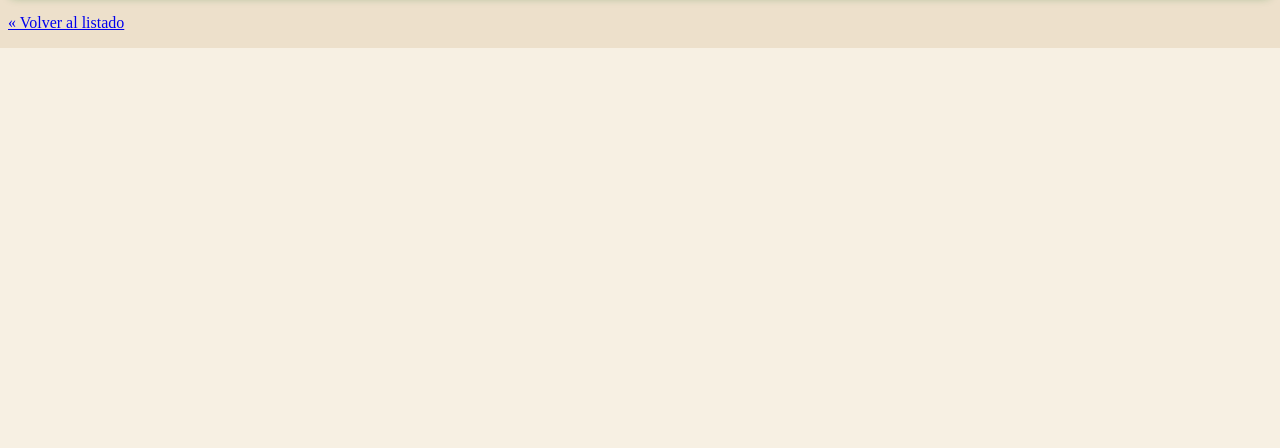
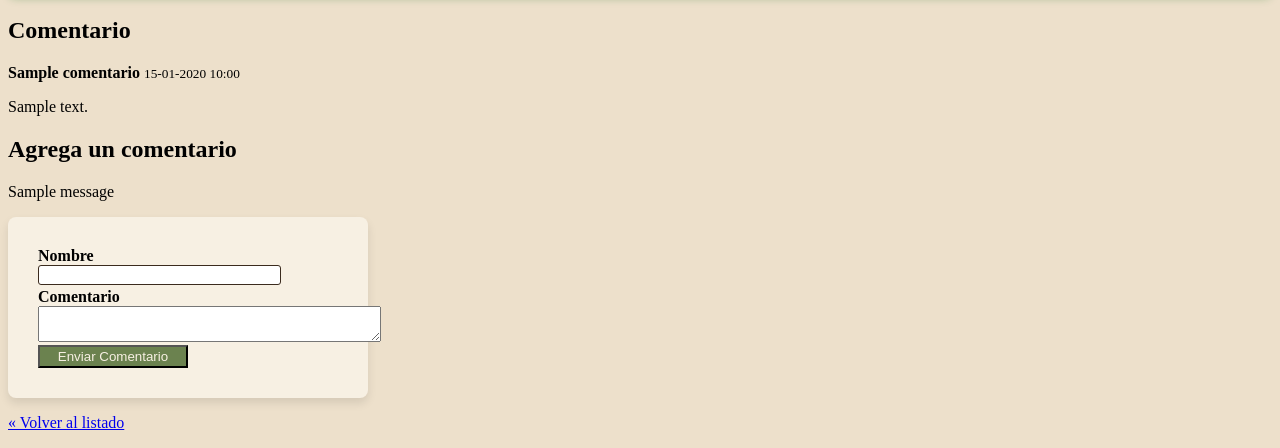
Before and after one commit to AgstPena/desarrollo_web_agustin_pe-a, a Flask app: page /avistamiento/1 in a window 1280 px wide. Shown: the part 795-1243 px from the top of the page. Before the commit the page ends 843 px from the top, so only its background shows below. Run offline with Flask 3, Linux system fonts and the light colour scheme; tables that the repository leaves empty hold one stand-in row (values such as "Sample post"); one stand-in notice (Sample message) is shown.

Commit message:
Added comentarios to avistamientos

```diff
--- a/app.py
+++ b/app.py
@@ -177,14 +177,34 @@ def lista_data():
 
     return render_template("ListaData.html", avistamientos=avistamientos, page=page, total_pages=total_pages) #en GET muestro la pagina en la pagina actual
 
+def validar_comentario(nombre, texto):
+    if not 3 <= len(nombre) <= 50:
+        return "Tamaño del nombre incorrecto"
+    if len(texto) < 5:
+        return "El comentario es muy corto"
+    return ""
+
 #Pagina detallada de cada avistamiento
-@app.route("/avistamiento/<int:avistamiento_id>")
+@app.route("/avistamiento/<int:avistamiento_id>", methods=["GET", "POST"])
 def detalle_avistamiento(avistamiento_id):
     a = db.get_avistamiento_detalle(avistamiento_id)
+    nombre, error, texto="","",""
     if a is None:
         abort(404) #si no hay manejo error 404
-    return render_template("DetalleAvistamiento.html", a=a) #si va bien muestro mi html
 
+    if request.method == "POST":
+        nombre = request.form.get("nombre", "").strip()
+        texto = request.form.get("texto", "").strip()
+        error = validar_comentario(nombre, texto)
+
+        if not error:
+            db.crear_comentario(avistamiento_id, nombre, texto)
+            flash("Tu comentario se envio con exito")
+            return redirect(url_for("detalle_avistamiento", avistamiento_id=avistamiento_id, _anchor="comentarios"))
+
+    return render_template("DetalleAvistamiento.html", a=a, error=error, nombre=nombre, texto=texto) #si va bien muestro mi html
+
+#Rutas para usar con fetch, asi se obtiene la info, se guardan en formato de json
 @app.route("/api/avistamientos-por-dia")
 def api_avistamientos_por_dia():
     datos = db.get_avistamientos_por_dia()
--- a/db.py
+++ b/db.py
@@ -68,6 +68,7 @@ class Avistamiento(Base):
     voluntario = relationship("Voluntario", back_populates="avistamientos")
     ave = relationship("Ave", back_populates="avistamientos")
     registros = relationship("Registro", back_populates="avistamiento")
+    comentarios = relationship("Comentario", back_populates="avistamiento", order_by="Comentario.fecha.desc()")
 
 class Registro(Base):
     __tablename__ = "registro"
@@ -77,6 +78,16 @@ class Registro(Base):
     avistamiento_id = Column(Integer, ForeignKey("avistamiento.id"), nullable=False, index=True)
 
     avistamiento = relationship("Avistamiento", back_populates="registros")
+
+class Comentario(Base):
+    __tablename__ = "comentario"
+    id = Column(Integer, primary_key=True, autoincrement=True)
+    nombre = Column(String(80), nullable=False)
+    texto = Column(String(300), nullable=False)
+    fecha = Column(DateTime, nullable=False)
+    avistamiento_id = Column(Integer, ForeignKey("avistamiento.id"), nullable=False, index=True)
+
+    avistamiento = relationship("Avistamiento", back_populates="comentarios")
 
 #Funciones de mi db
 #Buscar
@@ -199,8 +210,8 @@ def get_avistamiento_detalle(avistamiento_id):
         )
 
 #Consultas estadistica
+#Da una lista de la fecha + cantidad de avistamientos ese dia
 def get_avistamientos_por_dia():
-    """Devuelve [(fecha_iso, cantidad), ...] ordenado por fecha."""
     with SessionLocal() as session:
         dia = func.date(Avistamiento.fecha_hora)
         filas = (
@@ -210,9 +221,8 @@ def get_avistamientos_por_dia():
             .all()
         )
         return [(str(d), n) for d, n in filas]
-
+#Da una lista del nombre de la ave + cantidad de regisros con esa ave
 def get_avistamientos_por_ave():
-    """Devuelve [(nombre_ave, cantidad), ...] de mayor a menor."""
     with SessionLocal() as session:
         total = func.count(Avistamiento.id)
         filas = (
@@ -223,9 +233,8 @@ def get_avistamientos_por_ave():
             .all()
         )
         return [(nombre, n) for nombre, n in filas]
-
+#Da una lista de nombre de la comuna  + cantidad de voluntarios con esa comuna
 def get_voluntarios_por_comuna():
-    """Devuelve [(nombre_comuna, cantidad), ...] de mayor a menor."""
     with SessionLocal() as session:
         total = func.count(Voluntario.id)
         filas = (
@@ -236,3 +245,26 @@ def get_voluntarios_por_comuna():
             .all()
         )
         return [(nombre, n) for nombre, n in filas]
+
+#Crear comentarios
+def crear_comentario(avistamiento_id, nombre, texto):
+    with SessionLocal() as session:
+        nuevo = Comentario(avistamiento_id=avistamiento_id,
+                           nombre=nombre,
+                           texto=texto,
+                           fecha=datetime.now())
+        session.add(nuevo)
+        session.flush()
+        nuevo_id = nuevo.id
+        session.commit()
+        return nuevo_id
+#buscar comentarios de un avistamiento
+def get_avistamiento_detalle(avistamiento_id):
+    with SessionLocal() as session:
+        return(session.query(Avistamiento).options(
+            joinedload(Avistamiento.ave),
+            joinedload(Avistamiento.voluntario).joinedload(Voluntario.comuna).joinedload(Comuna.region),
+            selectinload(Avistamiento.registros),
+            selectinload(Avistamiento.comentarios)
+        ).filter_by(id=avistamiento_id).first()
+               )
--- a/static/css/styles.css
+++ b/static/css/styles.css
@@ -175,3 +175,5 @@ select{
   gap: 5px;
 }
 .fila-click { cursor: pointer; }
+
+#comentarios textarea {width: 100%;max-width: 800px;}
--- a/templates/DetalleAvistamiento.HTML
+++ b/templates/DetalleAvistamiento.HTML
@@ -38,6 +38,42 @@
             {% endfor %}
         </div>
     </div>
+    <section>
+        <h2>Comentario</h2>
+        {%for c in a.comentarios%}
+            <div>
+                <p>
+                    <strong>{{c.nombre}}</strong>
+                    <small> {{c.fecha.strftime("%d-%m-%Y %H:%M")}}</small>
+                </p>
+                <p>
+                    {{c.texto}}
+                </p>
+            </div>
+        {%else%}
+        <p> Aun no hay comentarios</p>
+        {%endfor%}
+
+        <h2>Agrega un comentario</h2>
+        {% with mensajes = get_flashed_messages() %}
+            {% for m in mensajes %}<p class="success-msg">{{ m }}</p>{% endfor %}
+        {% endwith %}
+        {% if error %}<p class="error-msg">{{ error }}</p>{% endif %}
+
+        <form method="post" class="main-container" action= "{{url_for('detalle_avistamiento', avistamiento_id=a.id)}}#comentarios">
+            <div class="input-control">
+                <label for="nombre"> Nombre </label>
+                <input type="text" id ="nombre" name="nombre" value="{{ nombre }}" required minlenght="3" maxlenght="50">
+            </div>
+
+            <div class="input-control">
+                <label for="texto">Comentario</label>
+                <textarea id="texto" name="texto" row="3" cols="40" required minlegth="5">{{ texto }}</textarea>
+            </div>
+
+            <button type="submit">Enviar Comentario</button>
+        </form>
+    </section>
 
     <p><a href="{{ url_for('lista_data') }}">&laquo; Volver al listado</a></p>
 </body>
```
Also changed, not shown: database/tabla-comentario.sql (added, +14 -0 lines), static/js/Estadisticas.js (+14 -17 lines).
